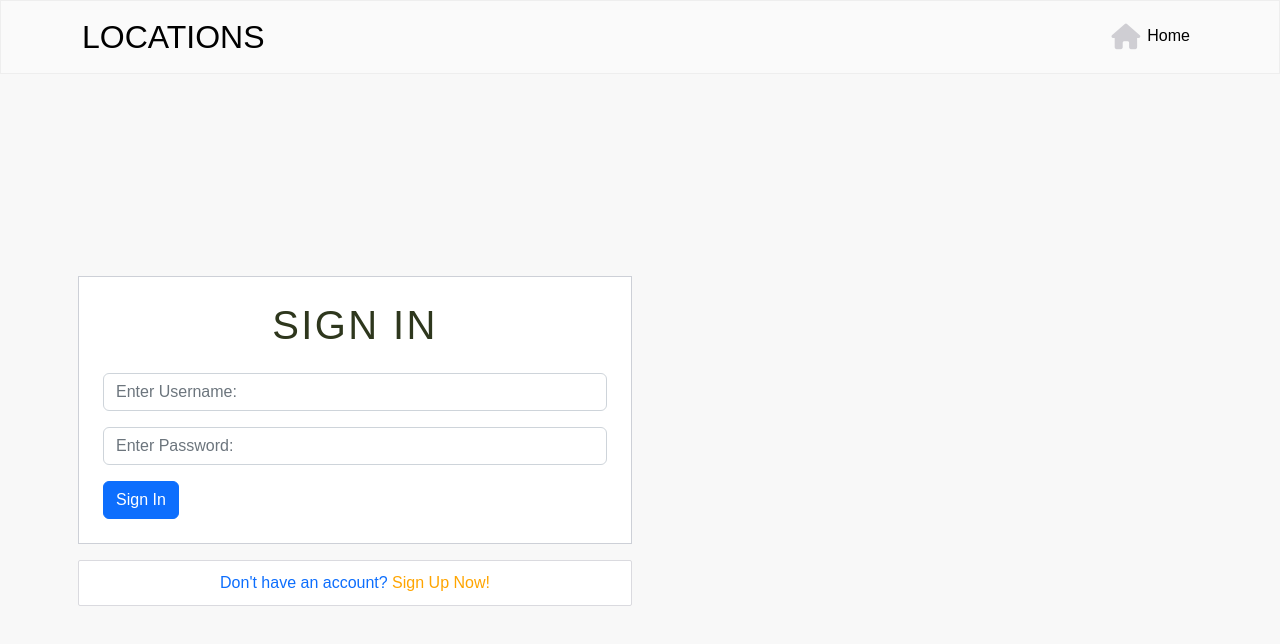
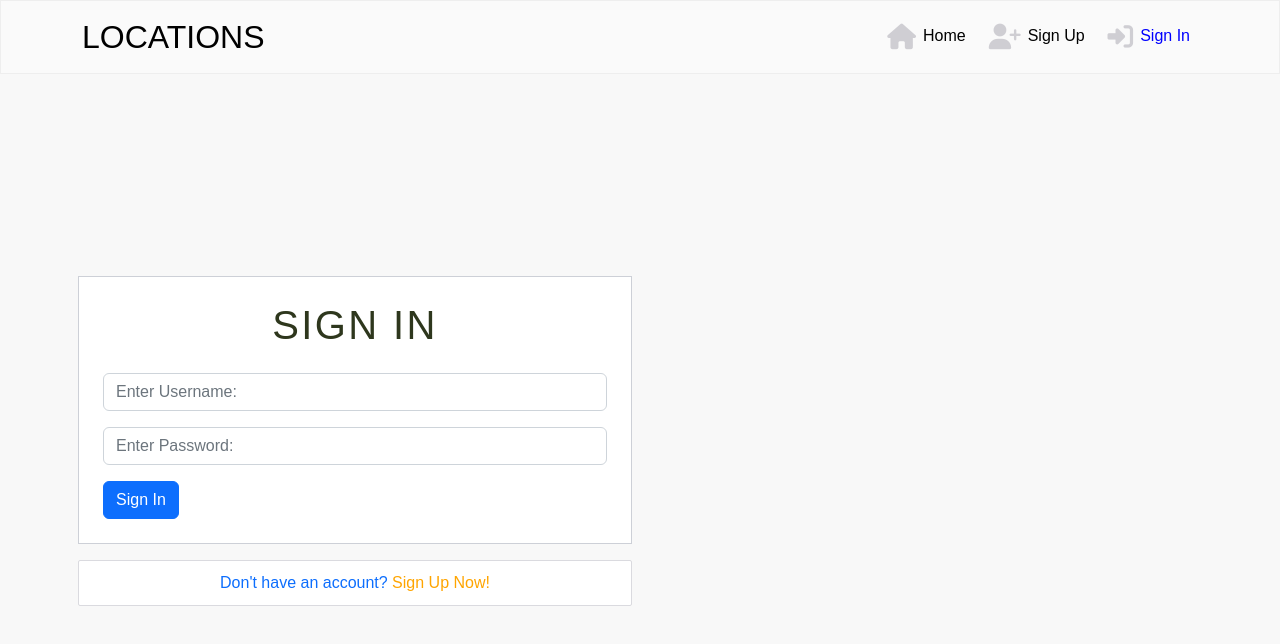
Before and after one commit to Hemenhk/locations, a React (Create React App) app: page /signin in a window 1280 px wide. Shown: the top 644 px of the page. Built offline with nearby package versions, Linux system fonts and the light colour scheme; no server answers.

Commit message:
Create ternary operator for the user's logged in status in the JSX

```diff
--- a/src/components/NavBar.js
+++ b/src/components/NavBar.js
@@ -7,7 +7,6 @@ import styles from "../styles/NavBar.module.css";
 const NavBar = () => {
   // This line of code allows us to access the user's logged in status
   const currentUser = useContext(CurrentUserContext);
-
 
   /**
    * This code uses a JSX fragment to allow React to specify what will be
@@ -30,7 +29,7 @@ const NavBar = () => {
       </NavLink>
     </>
   );
-/**
+  /**
    * This code uses a JSX fragment to allow React to specify what will be
    * rendered depending on the user's logged in status. If the user is logged out,
    * this link will be rendered in the navbar. This creates good UX.
@@ -49,6 +48,11 @@ const NavBar = () => {
               <i className="fa-solid fa-house"></i>
               Home
             </NavLink>
+            {/* This ternary operator allows this React app to render different
+             nav links depending on the user's logged in status.
+             If currentUser = true, loggedInStatus will be rendered, else the
+             loggedOutStatus will be rendered instead. This allows for good UX */}
+            {currentUser ? loggedInStatus : loggedOutStatus}
           </Nav>
         </Navbar.Collapse>
       </Container>
```
